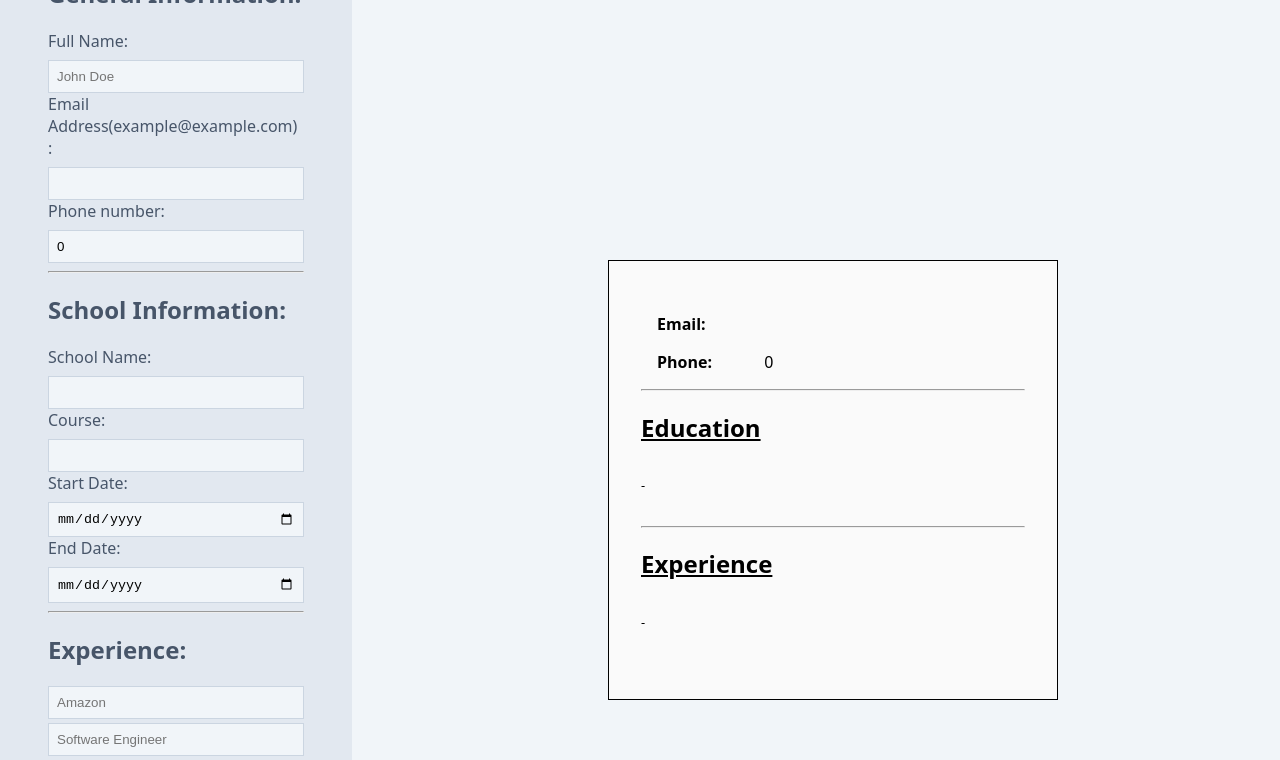
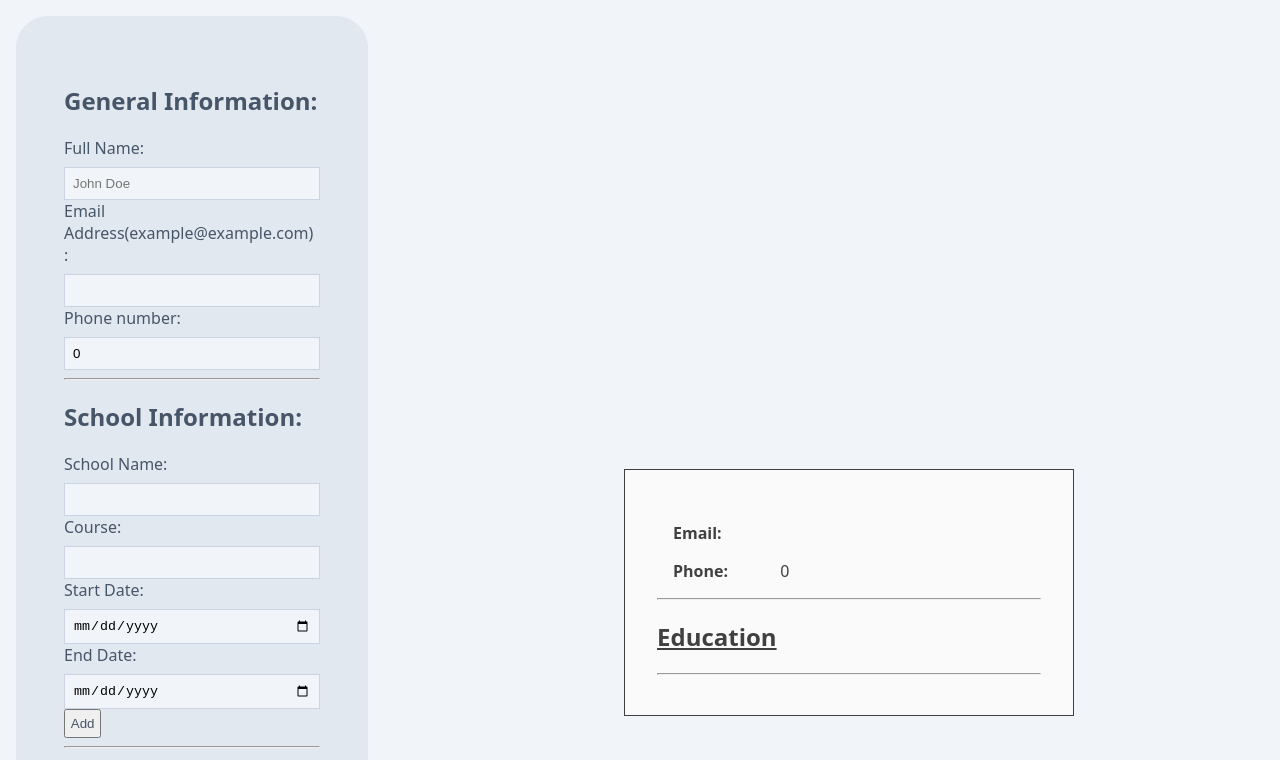
Before and after one commit to Liamsuu/CV-App, a React (Vite) app: page / in a window 1280 px wide. Shown: the top 760 px of the page. Built offline with nearby package versions, Linux system fonts and the light colour scheme.

Commit message:
Create ability to add multiple education data

```diff
--- a/package.json
+++ b/package.json
@@ -12,7 +12,8 @@
   "dependencies": {
     "react": "^18.3.1",
     "react-datepicker": "^7.3.0",
-    "react-dom": "^18.3.1"
+    "react-dom": "^18.3.1",
+    "uuid": "^10.0.0"
   },
   "devDependencies": {
     "@types/react": "^18.3.3",
--- a/src/App.jsx
+++ b/src/App.jsx
@@ -4,22 +4,65 @@ import General from "./General";
 import Education from "./Education";
 import Experience from "./Experience";
 import CV from "./CV";
+import { v4 as uuidv4 } from "uuid";
+
 function App() {
   const [inputValues, setInputValues] = useState({
     fullName: "",
     email: "",
     phone: 0,
-    companyName: "",
-    position: "",
-    responsibilities: "",
-    startDate: "",
-    endDate: "",
+  });
+
+  const [eduValues, setEduValues] = useState({
+    id: uuidv4(),
     schoolName: "",
     courseName: "",
     schoolStart: "",
     schoolEnd: "",
   });
 
+  const [eduList, setEduList] = useState([]);
+
+  function addToEduList() {
+    setEduList((eduList) => [...eduList, { ...eduValues }]);
+    // reset edu values for new data
+    setEduValues({
+      id: uuidv4(),
+      schoolName: "",
+      courseName: "",
+      schoolStart: "",
+      schoolEnd: "",
+    });
+  }
+
+  const [experienceList, setExperienceList] = useState([]);
+
+  const [experienceValues, setExperienceValues] = useState({
+    id: uuidv4(),
+    companyName: "",
+    position: "",
+    responsibilities: "",
+    startDate: "",
+    endDate: "",
+  });
+
+  function addToExperienceList() {
+    setEduList((experienceList) => [
+      ...experienceList,
+      { ...experienceValues },
+    ]);
+    // reset edu values for new data
+    setExperienceValues({
+      id: uuidv4(),
+      companyName: "",
+      position: "",
+      responsibilities: "",
+      startDate: "",
+      endDate: "",
+    });
+  }
+
+  // console.log(eduList);
   return (
     <>
       <form action="#" onSubmit={(event) => event.preventDefault}>
@@ -27,14 +70,22 @@ function App() {
         <General generalInfo={inputValues} setGeneralInfo={setInputValues} />
         <hr />
         <h2>School Information: </h2>
-        <Education schoolInfo={inputValues} setSchoolInfo={setInputValues} />
+        <Education schoolInfo={eduValues} setSchoolInfo={setEduValues} />
+        <button onClick={addToEduList}>Add</button>
         <hr />
         <h2>Experience: </h2>
         <div>
-          <Experience experience={inputValues} setExperience={setInputValues} />
+          <Experience
+            experience={experienceValues}
+            setExperience={setExperienceValues}
+          />
         </div>
       </form>
-      <CV userInfo={inputValues} />
+      <CV
+        inputValues={inputValues}
+        eduList={eduList}
+        experienceList={experienceList}
+      />
     </>
   );
 }
--- a/src/CV.jsx
+++ b/src/CV.jsx
@@ -1,39 +1,47 @@
-export default function CV({ userInfo }) {
+function displayEducation(eduList) {
+  return eduList.map((object) => {
+    return (
+      <div key={object.id} style={{ display: "flex", gap: "5rem" }}>
+        <p style={{ fontSize: "0.8rem" }}>
+          <span style={{ fontWeight: "bold" }}>{object.schoolStart}</span> -{" "}
+          <span style={{ fontWeight: "bold" }}>{object.schoolEnd}</span>
+        </p>
+        <p>
+          <span style={{ fontWeight: "bold" }}>{object.schoolName}</span> <br />
+          <span style={{ fontSize: "0.8rem" }}>{object.courseName}</span>
+        </p>
+      </div>
+    );
+  });
+}
+
+export default function CV({ inputValues, eduList, experienceList }) {
   return (
     <div id="cv-wrapper">
       <section id="general-cv">
-        <h1 style={{ textAlign: "center" }}>{userInfo.fullName}</h1>
+        <h1 style={{ textAlign: "center" }}>{inputValues.fullName}</h1>
         <p style={{ paddingLeft: "1rem" }}>
           <span style={{ fontWeight: "bold", paddingRight: "3rem" }}>
             Email:{" "}
           </span>
-          {userInfo.email}
+          {inputValues.email}
         </p>
         <p style={{ paddingLeft: "1rem" }}>
           <span style={{ fontWeight: "bold", paddingRight: "3rem" }}>
             Phone:{" "}
           </span>
-          {userInfo.phone}
+          {inputValues.phone}
         </p>
       </section>
       <hr />
       <section id="education-cv">
         <h2 style={{ textDecoration: "underline" }}>Education</h2>
-        <div style={{ display: "flex", gap: "5rem" }}>
-          <p style={{ fontSize: "0.8rem" }}>
-            <span style={{ fontWeight: "bold" }}>{userInfo.schoolStart}</span> -{" "}
-            <span style={{ fontWeight: "bold" }}>{userInfo.schoolEnd}</span>
-          </p>
-          <p>
-            <span style={{ fontWeight: "bold" }}>{userInfo.schoolName}</span>{" "}
-            <br />
-            <span style={{ fontSize: "0.8rem" }}>{userInfo.courseName}</span>
-          </p>
-        </div>
+        {displayEducation(eduList)}
+        {console.log(eduList)}
       </section>
       <hr />
 
-      <section id="experience-cv">
+      {/* <section id="experience-cv">
         <h2 style={{ textDecoration: "underline" }}>Experience</h2>
         <div style={{ display: "flex", gap: "5rem" }}>
           <p style={{ fontSize: "0.8rem" }}>
@@ -47,7 +55,7 @@ export default function CV({ userInfo }) {
           </p>
         </div>
         <p style={{ fontSize: "0.8rem" }}>{userInfo.responsibilities}</p>
-      </section>
+      </section> */}
     </div>
   );
 }
--- a/src/index.css
+++ b/src/index.css
@@ -9,21 +9,22 @@ body {
 }
 
 #root {
-  height: 100vh;
   display: flex;
   background-color: var(--background-clr);
   gap: 20vw;
-  padding: 5rem 0;
   align-items: center;
   font-family: system-ui, "Segoe UI", Roboto, Helvetica, Arial, sans-serif,
     "Apple Color Emoji", "Segoe UI Emoji", "Segoe UI Symbol";
+  padding-bottom: 1rem;
 }
 
 form {
   width: 20vw;
-  border-radius: 0 5rem 5rem 0;
+  border-radius: 2rem;
   background-color: var(--secondary-clr);
   padding: 3rem;
+  margin-left: 1rem;
+  margin-top: 1rem;
   color: #475569;
 }
 
@@ -45,10 +46,10 @@ textarea {
 }
 
 #cv-wrapper {
-  /* height: 90%; */
   height: fit-content;
   width: 30%;
-  border: 1px solid black;
+  border: 1px solid #404040;
   background-color: #fafafa;
   padding: 2rem;
+  color: #404040;
 }
```
Also changed, not shown: 1 other file (tests, documents, lock files or other folders).
